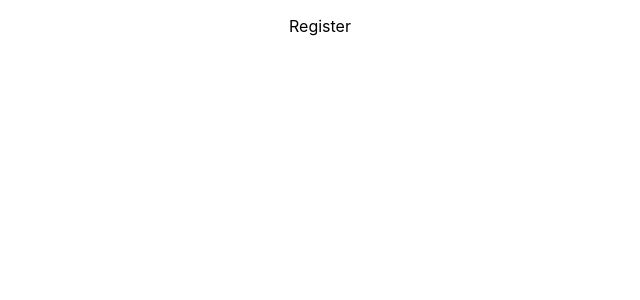
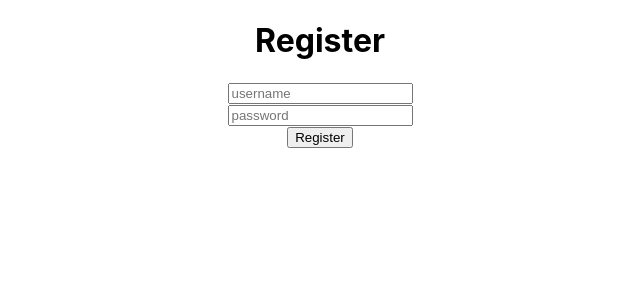
Before and after one commit to kingluddite/bank-app, a React (Create React App) app in the folder frontend/: page /register in a window 1280 px wide. Shown: the top 300 px of the page, without its empty margins (320-960 px from the left). Built offline with nearby package versions, Linux system fonts and the light colour scheme.

Commit message:
Adding Register form and show cors error

```diff
--- a/frontend/src/pages/Register.js
+++ b/frontend/src/pages/Register.js
@@ -1,10 +1,43 @@
-import React from 'react';
+import React, { useState } from 'react';
 
 function Register() {
+  const [username, setUsername] = useState('');
+  const [password, setPassword] = useState('');
+
+  const register = (e) => {
+    e.preventDefault();
+    fetch(`http://localhost:4000/register`, {
+      method: 'POST',
+      headers: {
+        'Content-Type': 'application/json',
+      },
+      body: JSON.stringify({
+        username,
+        password,
+      }),
+    });
+    // console.log('register works');
+  };
+
   return (
-    <div>
-      <p>Register</p>
-    </div>
+    <>
+      <h1>Register</h1>
+      <form onSubmit={register}>
+        <input
+          onChange={(e) => setUsername(e.target.value)}
+          type="text"
+          placeholder="username"
+        />
+        <br />
+        <input
+          onChange={(e) => setPassword(e.target.value)}
+          type="password"
+          placeholder="password"
+        />
+        <br />
+        <button type="submit">Register</button>
+      </form>
+    </>
   );
 }
 
--- a/frontend/src/pages/Welcome.js
+++ b/frontend/src/pages/Welcome.js
@@ -1,9 +1,11 @@
 import React from 'react';
+import { Link } from 'react-router-dom';
 
 function Welcome() {
   return (
     <div>
       <h1>Welcome</h1>
+      <Link to="/register">Register </Link>
     </div>
   );
 }
```
Also changed, not shown: 1 other file (tests, documents, lock files or other folders).
